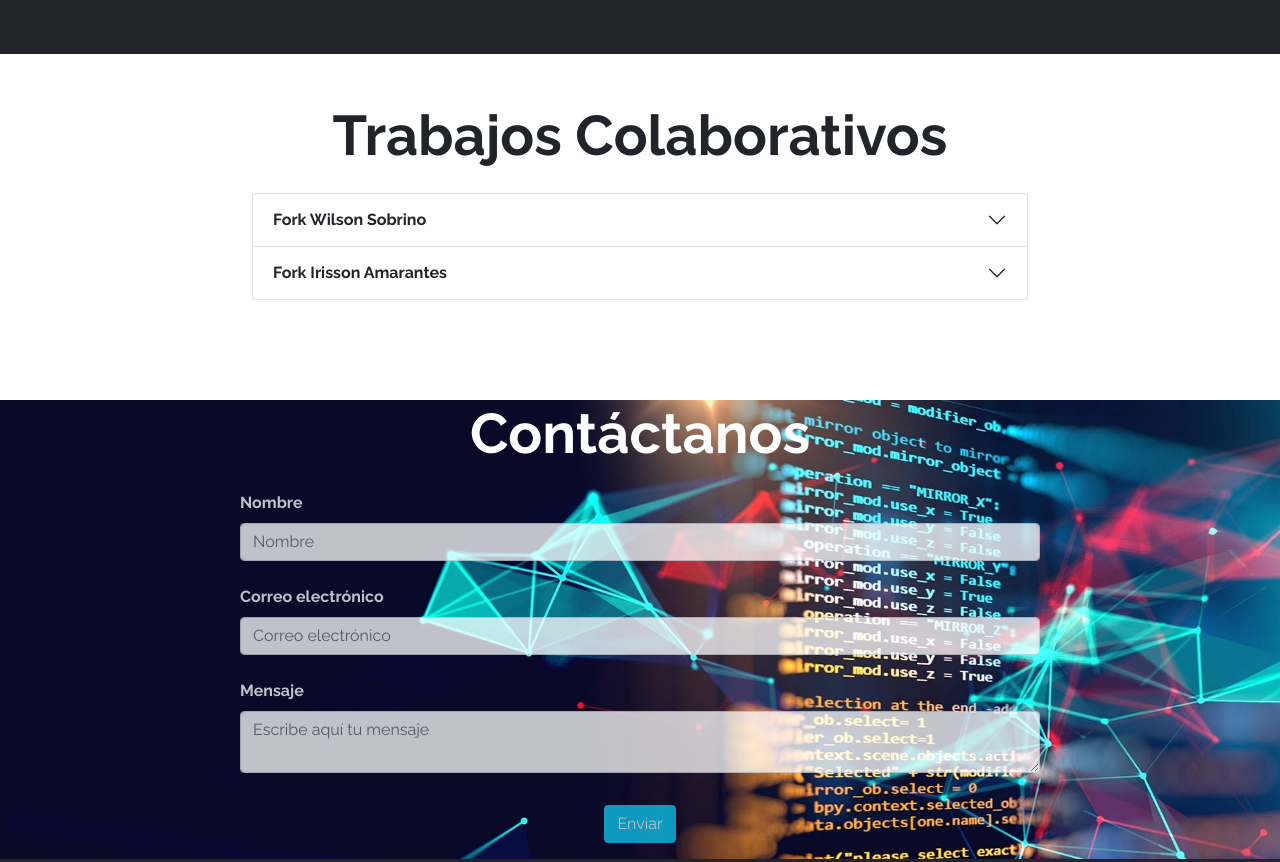
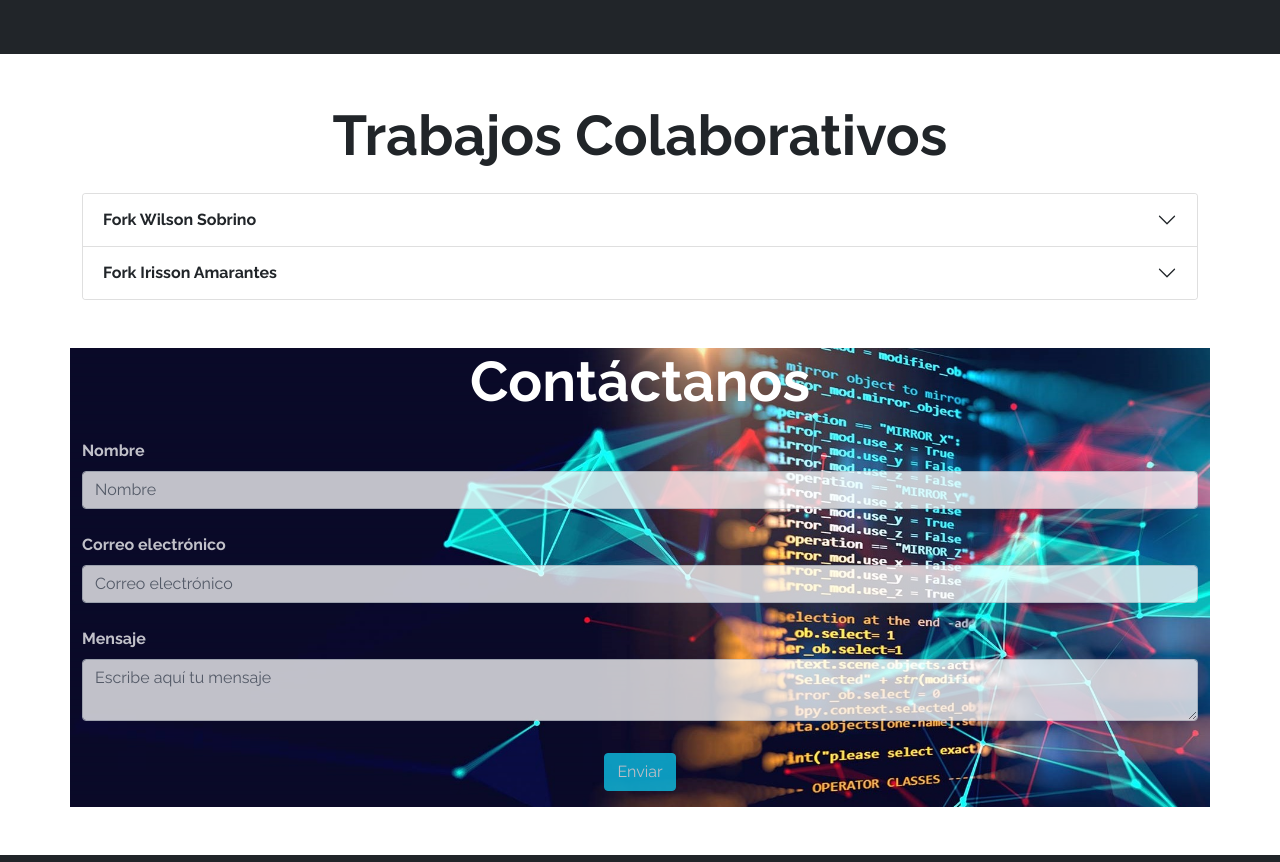
Before and after one commit to Samocxela/Samocxela.github.io, a plain HTML site: page index.html in a window 1280 px wide. Shown: the part 1802-2664 px from the top of the page. Drawn offline with nearby package versions, Linux system fonts and the light colour scheme.

Commit message:
cambio en el tamaño del container

```diff
--- a/assets/css/estilos.css
+++ b/assets/css/estilos.css
@@ -41,11 +41,7 @@ body {
    }
 
 }
-.colaborativo{
-  width: 800px;
-  height: 250px;
 
-}
 .fondo{
   background-image: url(../img/programacion-3.jpg);
   background-repeat: no-repeat;
@@ -53,7 +49,7 @@ body {
   background-attachment:fixed;
 }
 form{
-  width:800px;
+  width:auto;
   margin:auto;
   padding: 10px,20px;
   box-sizing: border-box;
--- a/index.html
+++ b/index.html
@@ -166,7 +166,7 @@
 
     </section>
 
-    <section class="container colaborativo my-5">
+    <section class="container my-5">
 
         <h2 class="display-4 fw-bold text-dark text-center my-4">Trabajos Colaborativos</h2>
         <div class="accordion" id="accordionE">
@@ -199,7 +199,7 @@
         </div>
     </section>
 
-    <section id="Contacto" class="fondo">
+    <section id="Contacto" class="fondo container my-5">
 
         <h2 class="display-4 fw-bold text-white text-center my-4">Contáctanos</h2>
 
```
